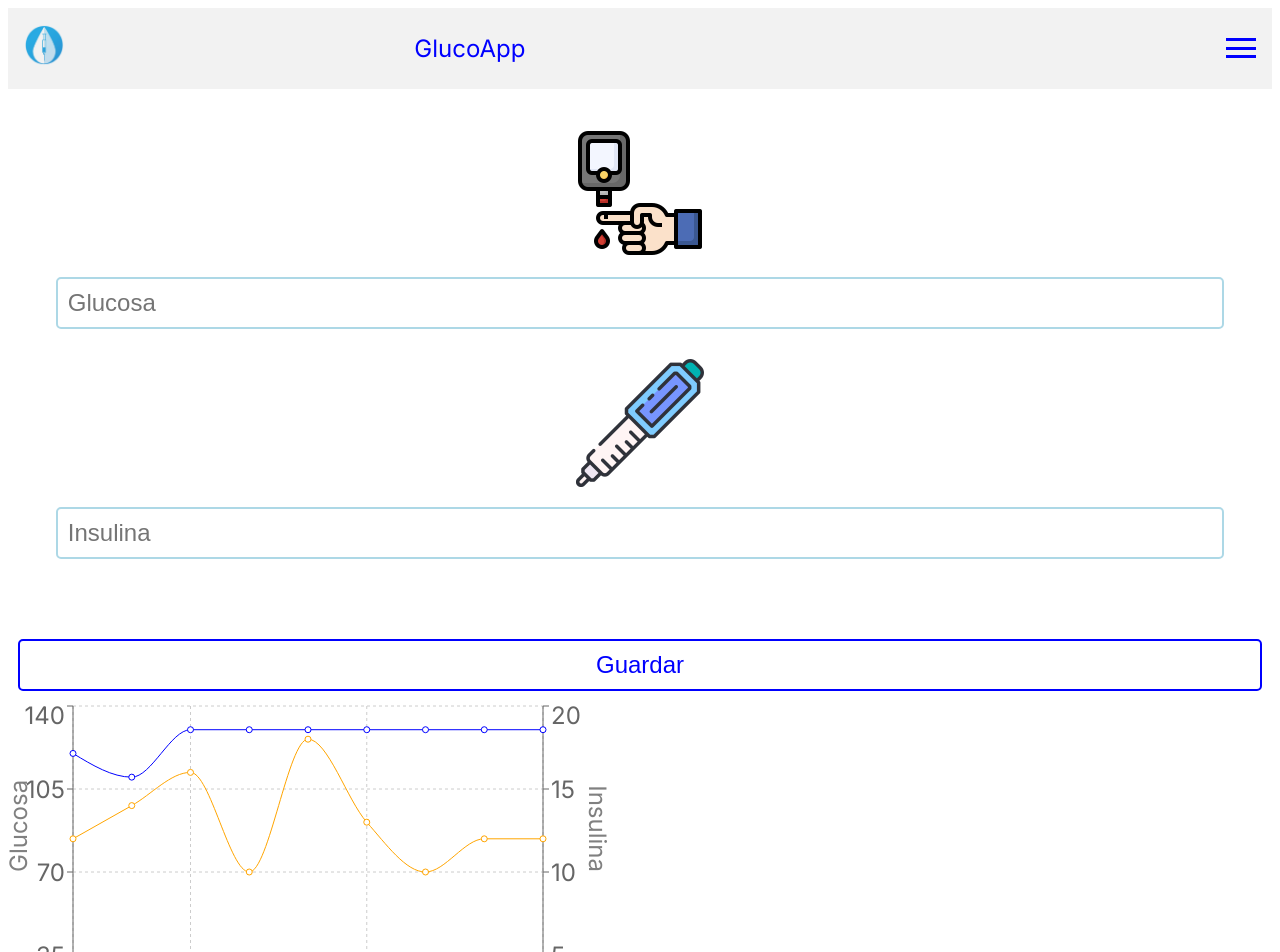
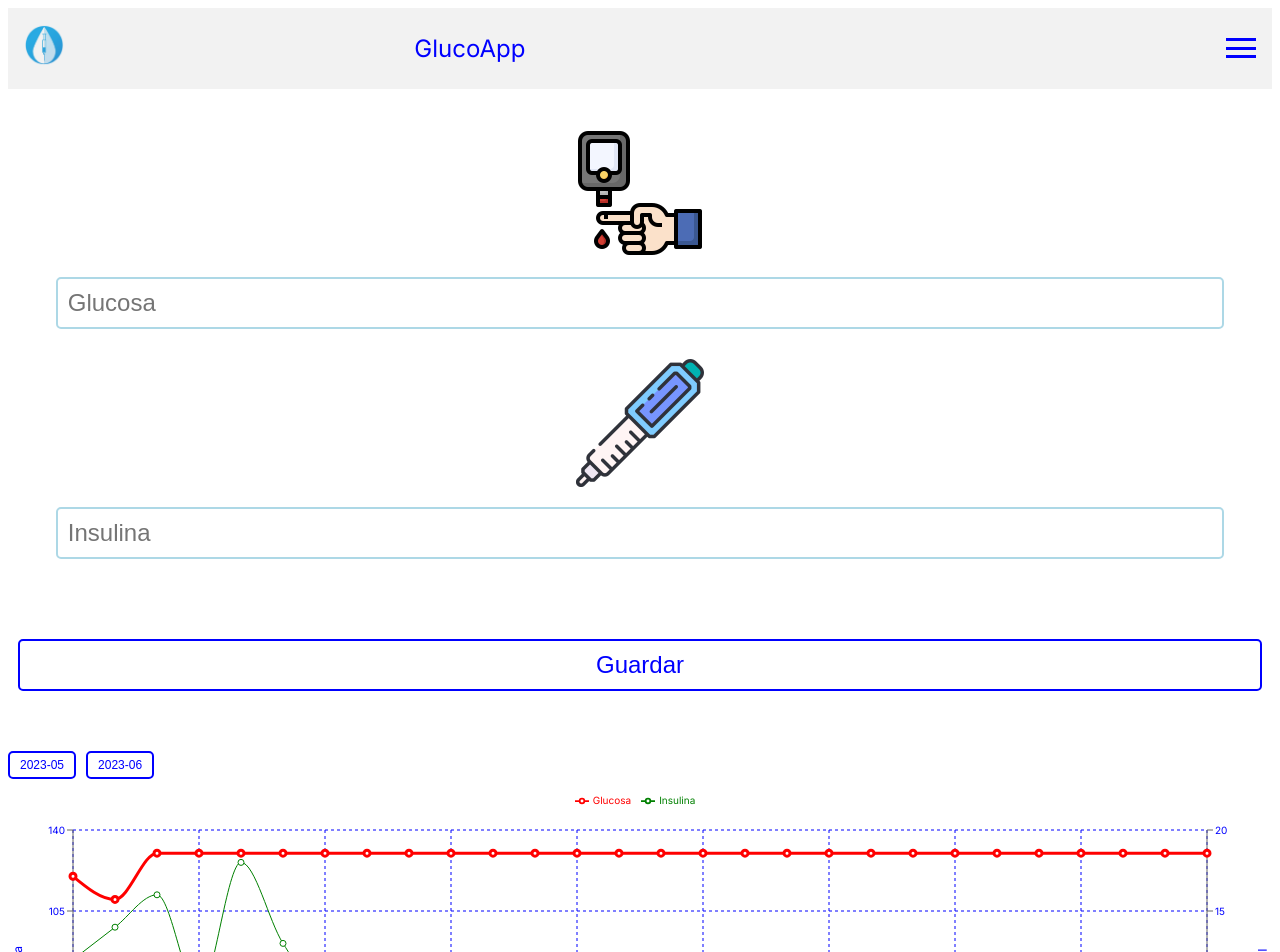
Before and after one commit to jemaji/glucoapp, a Next.js app: page / in a window 1280 px wide. Shown: the top 952 px of the page. Built offline with nearby package versions, Linux system fonts and the light colour scheme.

Commit message:
beta chart ok pending data firebase

```diff
--- a/src/app/components/Chart.js
+++ b/src/app/components/Chart.js
@@ -1,25 +1,89 @@
 'use client'
-import React from 'react';
-import { LineChart, Line, XAxis, YAxis, CartesianGrid, Tooltip, Legend } from 'recharts';
+import React, { useState, useEffect } from 'react';
+import {
+  LineChart,
+  Line,
+  XAxis,
+  YAxis,
+  CartesianGrid,
+  Tooltip,
+  Legend,
+  ResponsiveContainer,
+} from 'recharts';
 
 const Chart = ({ glucoseData, insulinData }) => {
-  const chartData = glucoseData.map((entry, index) => ({
+  const [selectedMonth, setSelectedMonth] = useState('');
+  const [availableMonths, setAvailableMonths] = useState([]);
+
+  // Filtrar los datos por el mes seleccionado
+  const filteredGlucoseData = glucoseData.filter(entry => entry.date.includes(selectedMonth));
+  const filteredInsulinData = insulinData.filter(entry => entry.date.includes(selectedMonth));
+
+  const chartData = filteredGlucoseData.map((entry, index) => ({
     date: entry.date, // Fecha
     glucosa: entry.value, // Valor de glucosa
-    insulina: insulinData[index].value, // Valor de insulina
+    insulina: filteredInsulinData[index].value, // Valor de insulina
   }));
 
+  const handleMonthChange = (month) => {
+    setSelectedMonth(month);
+  };
+
+  useEffect(() => {
+    // Obtener los meses disponibles en los datos
+    const months = glucoseData.map(entry => entry.date.slice(0, 7));
+    const uniqueMonths = [...new Set(months)];
+    setAvailableMonths(uniqueMonths);
+    setSelectedMonth(uniqueMonths[0]); // Establecer el primer mes como seleccionado inicialmente
+  }, [glucoseData]);
+
   return (
-    <LineChart width={600} height={400} data={chartData}>
-      <CartesianGrid strokeDasharray="3 3" />
-      <XAxis dataKey="date" />
-      <YAxis yAxisId="left" label={{ value: 'Glucosa', angle: -90, position: 'insideLeft' }} />
-      <YAxis yAxisId="right" orientation="right" label={{ value: 'Insulina', angle: 90, position: 'insideRight' }} />
-      <Tooltip />
-      <Legend />
-      <Line type="monotone" dataKey="glucosa" yAxisId="left" stroke="blue" name="Glucosa" />
-      <Line type="monotone" dataKey="insulina" yAxisId="right" stroke="orange" name="Insulina" />
-    </LineChart>
+    <div>
+      <div className="button-container">
+        {availableMonths.map((month) => (
+          <button
+            key={month}
+            onClick={() => handleMonthChange(month)}
+            className="form-button small-button"
+          >
+            {month}
+          </button>
+        ))}
+      </div>
+      <div className="chart-container">
+        <ResponsiveContainer width="100%" height={400}>
+          <LineChart data={chartData}>
+            <CartesianGrid strokeDasharray="3 3" stroke="blue" />
+            <XAxis
+              dataKey="date"
+              tick={{ fontSize: 10, fill: 'blue' }}
+              tickFormatter={(value) => value.slice(0, 7)}
+              label={{ value: 'Fecha', position: 'top', fontSize: 12, fill: 'blue' }}
+            />
+            <YAxis
+              yAxisId="left"
+              label={{ value: 'Glucosa', angle: -90, position: 'insideLeft', fontSize: 12, fill: 'blue' }}
+              tick={{ fontSize: 10, fill: 'blue' }}
+            />
+            <YAxis
+              yAxisId="right"
+              orientation="right"
+              label={{ value: 'Insulina', angle: 90, position: 'insideRight', fontSize: 12, fill: 'blue' }}
+              tick={{ fontSize: 10, fill: 'blue' }}
+            />
+            <Tooltip />
+            <Legend
+              wrapperStyle={{ fontSize: 10, color: 'blue' }}
+              align="center"
+              verticalAlign="top"
+              height={36}
+            />
+            <Line type="monotone" dataKey="glucosa" yAxisId="left" stroke="red" strokeWidth={3} name="Glucosa" />
+            <Line type="monotone" dataKey="insulina" yAxisId="right" stroke="green" strokeWidth={1} name="Insulina" />
+          </LineChart>
+        </ResponsiveContainer>
+      </div>
+    </div>
   );
 };
 
--- a/src/app/page.tsx
+++ b/src/app/page.tsx
@@ -17,6 +17,29 @@ const Page = () => {
     { date: '2023-05-08', value: 130 },
     { date: '2023-05-09', value: 130 },
     { date: '2023-05-10', value: 130 },
+    { date: '2023-05-10', value: 130 },
+    { date: '2023-05-10', value: 130 },
+    { date: '2023-05-10', value: 130 },
+    { date: '2023-05-10', value: 130 },
+    { date: '2023-05-10', value: 130 },
+    { date: '2023-05-10', value: 130 },
+    { date: '2023-05-10', value: 130 },
+    { date: '2023-05-10', value: 130 },
+    { date: '2023-05-10', value: 130 },
+    { date: '2023-05-10', value: 130 },
+    { date: '2023-05-10', value: 130 },
+    { date: '2023-05-10', value: 130 },
+    { date: '2023-05-10', value: 130 },
+    { date: '2023-05-10', value: 130 },
+    { date: '2023-05-10', value: 130 },
+    { date: '2023-05-10', value: 130 },
+    { date: '2023-05-10', value: 130 },
+    { date: '2023-05-10', value: 130 },
+    { date: '2023-05-10', value: 130 },
+    { date: '2023-06-10', value: 130 },
+    { date: '2023-06-10', value: 12 },
+    { date: '2023-06-10', value: 12 },
+    { date: '2023-06-10', value: 12 },
     // ... más datos de glucosa
   ];
 
@@ -30,6 +53,29 @@ const Page = () => {
     { date: '2023-05-08', value: 10 },
     { date: '2023-05-09', value: 12 },
     { date: '2023-05-10', value: 12 },
+    { date: '2023-05-10', value: 12 },
+    { date: '2023-05-10', value: 12 },
+    { date: '2023-05-10', value: 12 },
+    { date: '2023-05-10', value: 12 },
+    { date: '2023-05-10', value: 12 },
+    { date: '2023-05-10', value: 12 },
+    { date: '2023-05-10', value: 12 },
+    { date: '2023-05-10', value: 12 },
+    { date: '2023-05-10', value: 12 },
+    { date: '2023-05-10', value: 12 },
+    { date: '2023-05-10', value: 12 },
+    { date: '2023-05-10', value: 12 },
+    { date: '2023-05-10', value: 12 },
+    { date: '2023-05-10', value: 12 },
+    { date: '2023-05-10', value: 12 },
+    { date: '2023-05-10', value: 12 },
+    { date: '2023-05-10', value: 12 },
+    { date: '2023-05-10', value: 12 },
+    { date: '2023-05-10', value: 12 },
+    { date: '2023-06-10', value: 12 },
+    { date: '2023-06-10', value: 12 },
+    { date: '2023-06-10', value: 12 },
+    { date: '2023-06-10', value: 12 },
     // ... más datos de insulina
   ];
 
@@ -38,8 +84,8 @@ const Page = () => {
       <Header />
       <div className="page-content">
         <BloodGlucoseForm />
+        <Chart glucoseData={glucoseData} insulinData={insulinData} />
       </div>
-      <Chart glucoseData={glucoseData} insulinData={insulinData} />
     </div>
   );
 };
--- a/src/app/styles/globals.scss
+++ b/src/app/styles/globals.scss
@@ -163,3 +163,24 @@ h1 {
   padding: 20px;
   color: green;
 }
+
+.button-container {
+  display: flex;
+  flex-wrap: wrap;
+  justify-content: flex-start;
+  gap: 10px;
+  margin-bottom: 10px;
+}
+
+.small-button {
+  font-size: 12px;
+  padding: 5px 10px;
+  white-space: nowrap;
+  overflow: hidden;
+  text-overflow: ellipsis;
+  width: fit-content;
+}
+
+.chart-container {
+  width: 100%;
+}
```
